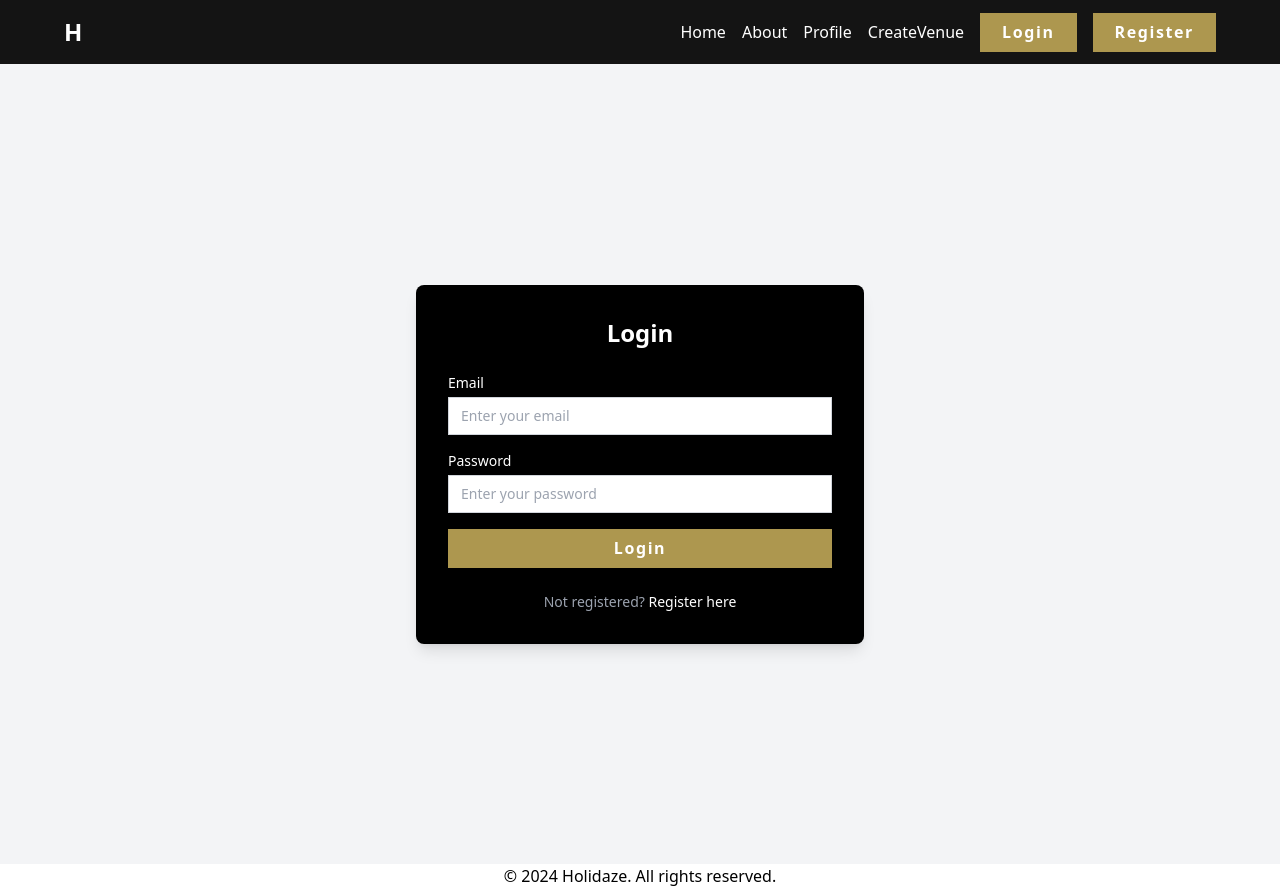
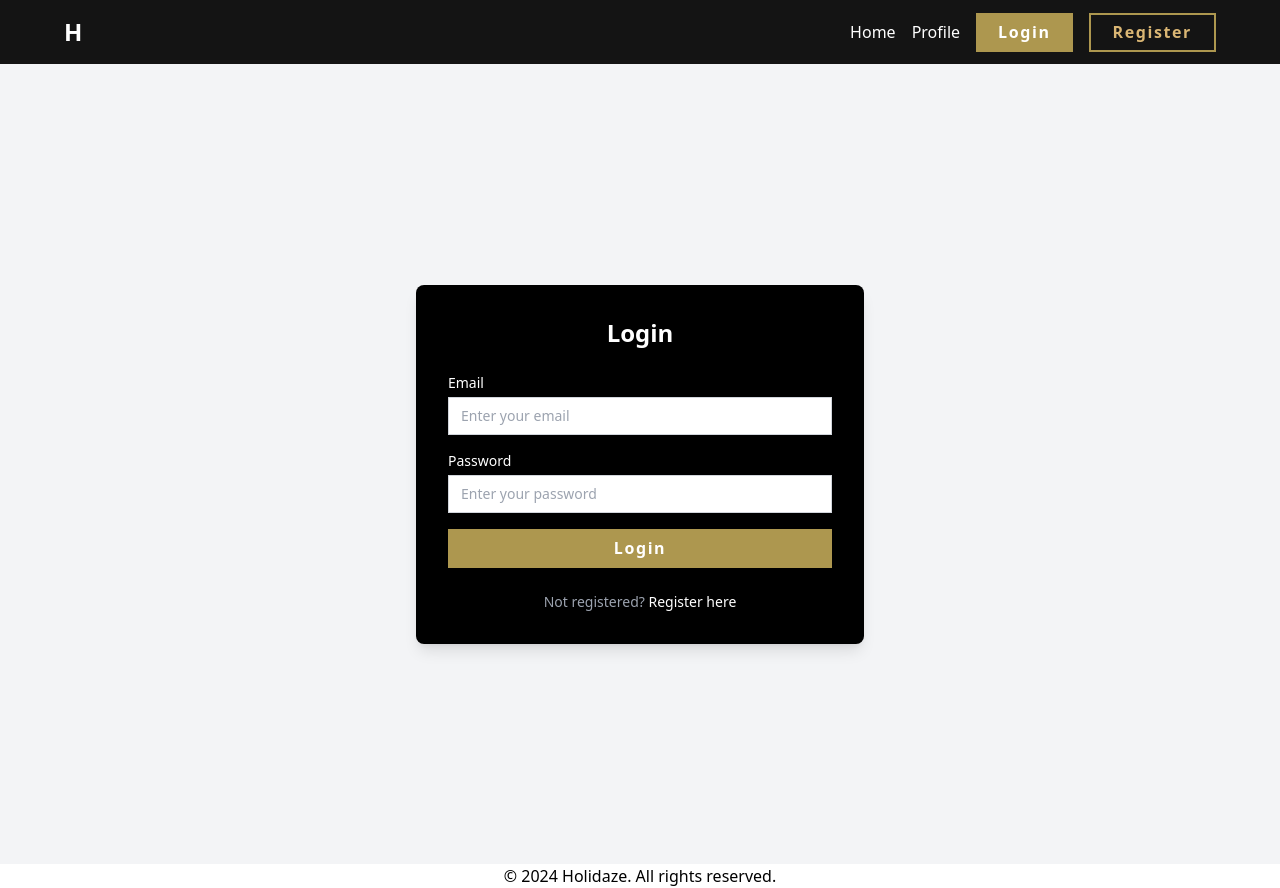
Before and after one commit to Zaracki/Exam-Holidaze, a React app: page /Login in a window 1280 px wide. Built offline with nearby package versions, Linux system fonts and the light colour scheme; the HTML template or start-up script is replaced by a standard one.

Commit message:
Made isloggedin and fixed hamburgermenu

```diff
--- a/src/components/Navbar/index.jsx
+++ b/src/components/Navbar/index.jsx
@@ -1,6 +1,7 @@
 import React, { useState } from 'react';
 import { Link } from 'react-router-dom';
 import PrimaryButton from '../buttons/PrimaryButton';
+import SecondaryButton from '../buttons/SecondaryButton';
 
 const Navbar = () => {
   const [isOpen, setIsOpen] = useState(false);
@@ -29,18 +30,8 @@ const Navbar = () => {
             </Link>
           </li>
           <li className="text-white hover:text-gray-400">
-            <Link to="/About">
-              About
-            </Link>
-          </li>
-          <li className="text-white hover:text-gray-400">
             <Link to="/Profile">
               Profile
-            </Link>
-          </li>
-          <li className="text-white hover:text-gray-400">
-            <Link to="/CreateVenue">
-              CreateVenue
             </Link>
           </li>
           <li>
@@ -50,30 +41,41 @@ const Navbar = () => {
               </PrimaryButton>
             </Link>
           </li>
-          <Link to="/Register">
-              <PrimaryButton>
+          <li>
+            <Link to="/Register">
+              <SecondaryButton>
                 Register
-              </PrimaryButton>
+              </SecondaryButton>
             </Link>
+          </li>
         </ul>
-
         {isOpen && (
-          <div className="lg:hidden absolute top-16 left-0 w-full bg-gray-800 flex flex-col items-center space-y-4 py-4 z-50">
-            <a href="#home" className="text-white hover:text-gray-400 text-lg" onClick={toggleMenu}>
-              Option 1
-            </a>
-            <a href="#about" className="text-white hover:text-gray-400 text-lg" onClick={toggleMenu}>
-              Option 2
-            </a>
-            <Link to="/Login">
-              <PrimaryButton onClick={toggleMenu}>
-                Login
-              </PrimaryButton>
-            </Link>
-            <button className="h-[39px] px-[22px] py-2.5 hover:bg-[#ad974f] justify-center items-center gap-2.5 inline-flex hover:text-white text-base font-bold font-['SF Pro'] tracking-widest border-2 border-[#dab674] hover:px-[20px] bg-transparent text-[#dab674] hover:border-none hover:px-[24px]" onClick={toggleMenu}>
-              Register
-            </button>
-          </div>
+            <ul className="lg:hidden absolute top-16 left-0 w-full bg-gray-800 flex flex-col items-center space-y-4 py-4 z-50">
+              <li className="text-white hover:text-gray-400">
+                <Link to="/">
+                Home
+                </Link>
+              </li>
+              <li className="text-white hover:text-gray-400">
+                <Link to="/Profile">
+                  Profile
+                </Link>
+              </li>
+              <li>
+                <Link to="/Login">
+                  <PrimaryButton>
+                    Login
+                  </PrimaryButton>
+                </Link>
+              </li>
+              <li>
+                <Link to="/Register">
+                  <SecondaryButton>
+                    Register
+                  </SecondaryButton>
+                </Link>
+              </li>
+            </ul>
         )}
       </div>
     </nav>
--- /dev/null
+++ b/src/components/buttons/SecondaryButton.jsx
@@ -0,0 +1,12 @@
+const SecondaryButton = ({ className, children, ...props }) => {
+  return (
+    <button
+      className={`h-[39px] px-[22px] py-2.5 bg-transperant justify-center items-center gap-2.5 inline-flex text-[#dab674] text-base font-bold tracking-widest border-2 border-[#ad974f] px-[20px] hover:bg-[#ad974f] hover:text-white ${className}`}
+      {...props}
+    >
+      {children}
+    </button>
+  );
+};
+
+export default SecondaryButton;
--- a/src/utils/LocalStorage.jsx
+++ b/src/utils/LocalStorage.jsx
@@ -23,3 +23,9 @@ export const remove = (key) => {
     console.error(`Error removing ${key} from localStorage`, error);
   }
 };
+
+export const isLoggedIn = () => {
+  const userProfile = load('userProfile');
+  const accessToken = load('accessToken');
+  return userProfile !== null && accessToken !== null;
+};
```
